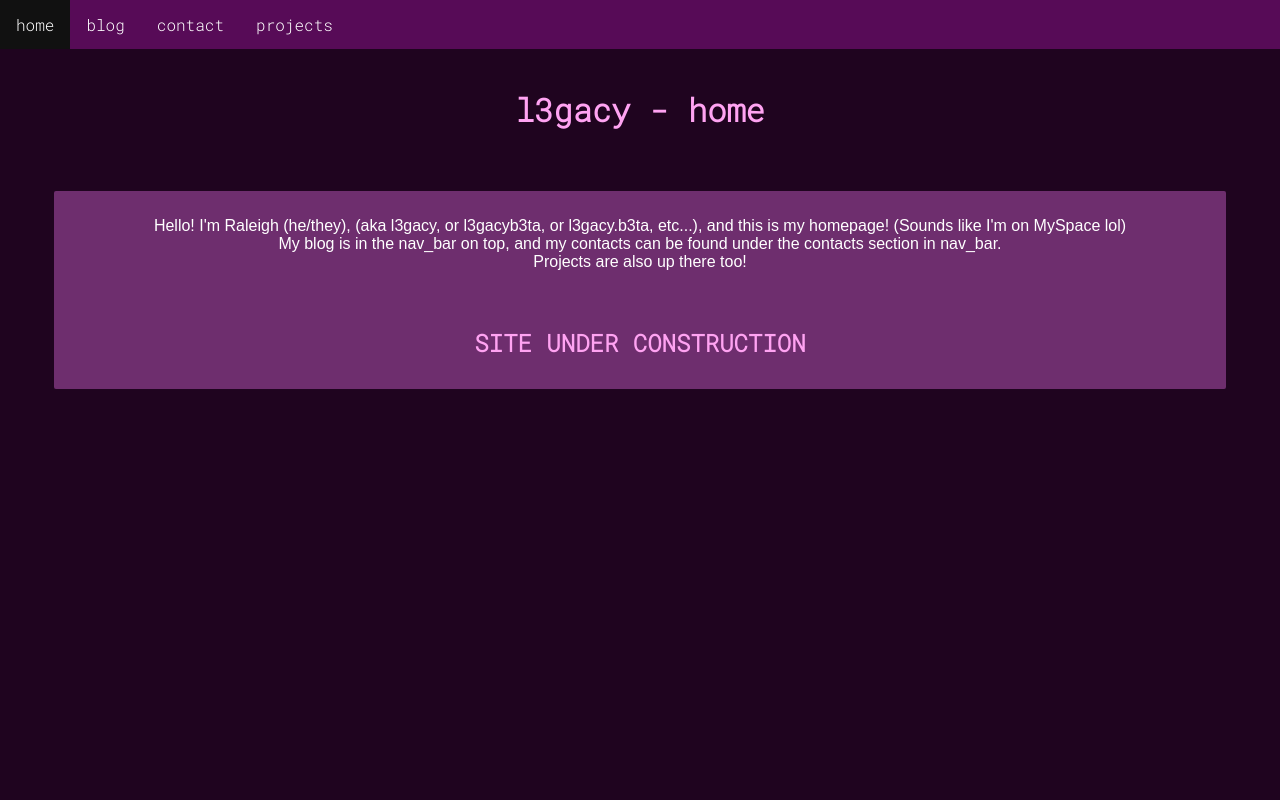
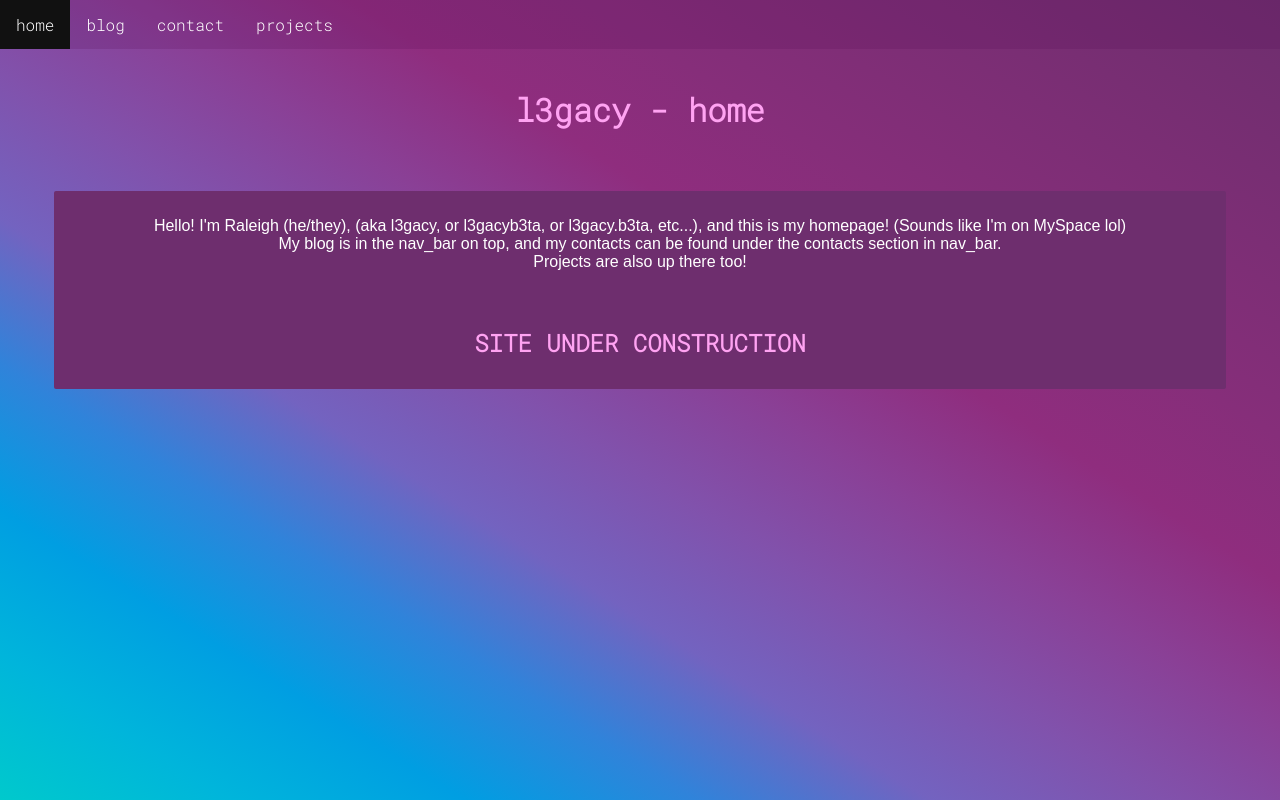
Before and after one commit to l3gacyb3ta/blog, a Django app: page / in a window 1280 px wide. Run offline with Django 3.2, Linux system fonts and the light colour scheme.

Commit message:
Colors and css updated. Footer fixed

```diff
--- a/blog/settings.py
+++ b/blog/settings.py
@@ -25,7 +25,7 @@ SECRET_KEY = "+e9$v85=izze6xvj6!h_8re99m=&-3gy&^d=l@#1wtlp%ug2ww"
 # SECURITY WARNING: don't run with debug turned on in production!
 DEBUG = True
 
-ALLOWED_HOSTS = ["127.0.0.1", ".pythonanywhere.com", "localhost"]
+ALLOWED_HOSTS = ["blog.arbee.repl.co", "79a1f3e3-fdff-4ee6-a909-aea50281e41b.id.repl.co","0.0.0.0", "127.0.0.1", ".pythonanywhere.com", "localhost"]
 
 
 # Application definition
--- a/blog_app/templates/blog/contact.html
+++ b/blog_app/templates/blog/contact.html
@@ -23,7 +23,7 @@
         <article class="center"><p><a href="{{ contact.url }}">{{ contact.name }}</a> - {{ contact.flavor_text }}</p></article>
         {% endfor %}
       </div>
-      <footer id="footer">{{ footer }}</footer>
+      <footer id="footer">{{ footer | safe}}</footer>
     </div>
   </body>
 </html>
--- a/blog_app/templates/blog/home.html
+++ b/blog_app/templates/blog/home.html
@@ -19,7 +19,7 @@
         <h1 class="center">l3gacy - home</h1>
         <br>
 
-        <article>
+        <article class="glass">
           <p>
           Hello! I'm Raleigh (he/they), (aka l3gacy, or l3gacyb3ta, or l3gacy.b3ta, etc...), and this is my homepage! (Sounds like I'm on MySpace lol) <br>
           My blog is in the nav_bar on top, and my contacts can be found under the contacts section in nav_bar. <br>
@@ -30,7 +30,7 @@
         </article>
       </div>
 
-    <footer id="footer">{{ footer }}</footer>
+    <footer id="footer">{{ footer |safe }}</footer>
     </div>
   </body>
 </html>
--- a/blog_app/templates/blog/post_detail.html
+++ b/blog_app/templates/blog/post_detail.html
@@ -27,7 +27,7 @@
           <p>{{ post.text|safe }}</p>
         </article>
       </div>
-    <footer id="footer">{{ footer }}</footer>
+    <footer id="footer">{{ footer | safe }}</footer>
   </div>
   </body>
 </html>
--- a/blog_app/templates/blog/post_list.html
+++ b/blog_app/templates/blog/post_list.html
@@ -28,7 +28,7 @@
 
         </div>
       </div>
-      <footer id="footer">{{ footer }}</footer>
+      <footer id="footer">{{ footer | safe }}</footer>
   </div>
   </body>
 </html>
--- a/blog_app/templates/blog/projects.html
+++ b/blog_app/templates/blog/projects.html
@@ -25,7 +25,7 @@
         </article>
         {% endfor %}
       </div>
-    <footer id="footer">{{ footer }}</footer>
+    <footer id="footer">{{ footer |safe }}</footer>
   </div>
   </body>
 </html>
--- a/blog_app/views.py
+++ b/blog_app/views.py
@@ -3,7 +3,7 @@ from django.utils import timezone
 from .models import Post, Contact, Project
 
 global footer
-footer = '<a rel="license" href="http://creativecommons.org/licenses/by-sa/4.0/"><img alt="Creative Commons License" style="border-width:0" src="https://i.creativecommons.org/l/by-sa/4.0/80x15.png" /></a><br />This work is licensed under a <a rel="license" href="http://creativecommons.org/licenses/by-sa/4.0/">Creative Commons Attribution-ShareAlike 4.0 International License</a>.'
+footer = '<a rel="license" href="http://creativecommons.org/licenses/by-sa/4.0/"><img alt="Creative Commons License" style="border-width:0" src="https://i.creativecommons.org/l/by-sa/4.0/80x15.png" /></a>'
 
 
 def post_list(request):
--- a/static/css/blog.css
+++ b/static/css/blog.css
@@ -16,9 +16,10 @@ h3 {
 body {
   margin: 0;
   padding: 0;
-	font-family: sans-serif;
+  font-family: sans-serif;
   background-color: rgba(31, 4, 31);
   color: black;
+  background-image: linear-gradient(to left bottom, #6e2e6e, #762e72, #7e2e76, #862e7a, #8f2d7e, #8a4096, #8152ac, #7363c0, #3083da, #009ee2, #00b5db, #00c9cc);
 }
 
 header {
@@ -79,7 +80,7 @@ ul {
   margin: 0;
   padding: 0;
   overflow: hidden;
-  background-color: rgb(87, 11, 87);
+  background-color: rgba(87, 11, 87, 0.2);
 }
 
 li {
```
Also changed, not shown: blog_app/static/css/blog.css (+4 -3 lines), 1 other file.
